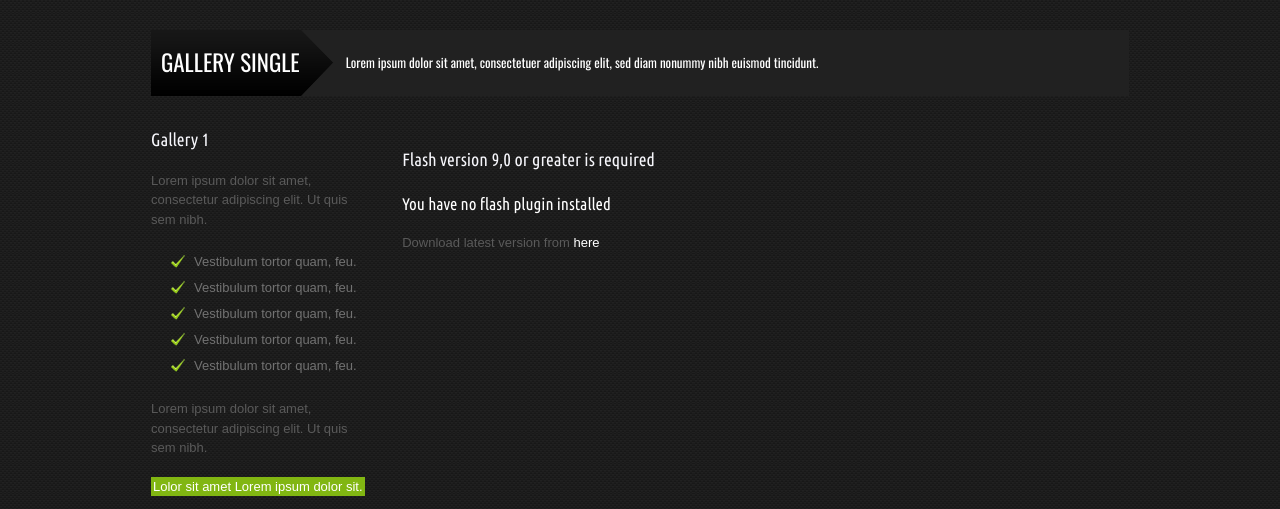
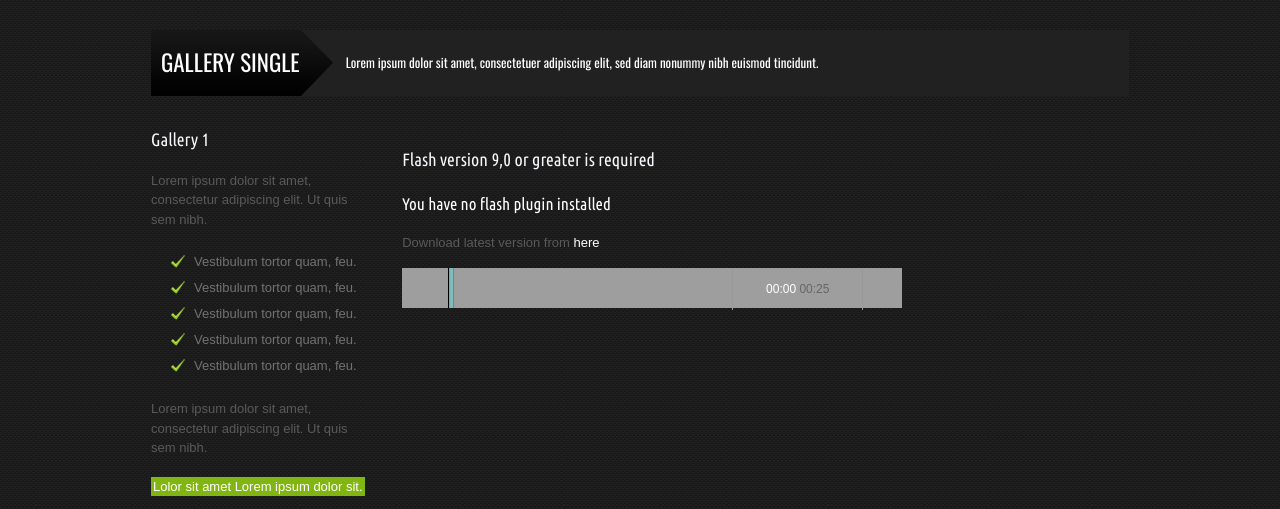
Before and after one commit to wawjr3d/jedient, a PHP site: page /gallery-single.php in a window 1280 px wide. Shown: the part 320-829 px from the top of the page. Run offline with PHP 8.4, Linux system fonts and the light colour scheme; data that the repository does not hold is empty; grey boxes are pictures that could not be loaded.

Commit message:
add a skin to player controls

```diff
--- a/webapp/gallery-single.php
+++ b/webapp/gallery-single.php
@@ -15,11 +15,132 @@
 <link href="css/nivo-slider.css" type="text/css" rel="stylesheet">
 
 <script src="thirdparty/flowplayer/flowplayer-3.2.8.min.js"></script>
+<script src="thirdparty/flowplayer/flowplayer.controls-3.2.8.min.js"></script>
 <style type="text/css">
 	#player {
 		width: 400px;
 		height: 122px;
 	}
+
+	/* root element should be positioned relatively so that
+    child elements can be positioned absolutely */
+#controls {
+    position:relative;
+    height:40px;
+
+    /* black background with a gradient */
+    background:#000 url(images/hulu.png) repeat-x 0 -4px;
+    width:500px;
+}
+
+/* play/pause button */
+#controls .play, #controls .pause {
+    position:absolute;
+    width: 46px;
+    height: 40px;
+    display:block;
+    text-indent:-9999em;
+    background:url(images/hulu.png) no-repeat 10px -61px;
+    cursor:pointer;
+    border-right:1px solid #000;
+}
+
+#controls .play:hover {
+    background-position:10px -105px;
+}
+
+/* pause state */
+#controls .pause {
+    background-position:11px -148px;
+}
+
+#controls .pause:hover {
+    background-position:11px -192px;
+}
+
+/* the timeline (or "scrubber")  */
+#controls .track {
+    left:47px;
+    position:absolute;
+    cursor:pointer;
+    width:285px;
+    border-left:1px solid #999;
+    height:40px;
+}
+
+/* the draggable playhead */
+#controls .playhead {
+    position:absolute;
+    cursor:pointer;
+    background-color:#4ff;
+    opacity:0.3;
+    filter: alpha(opacity=30);
+    width:3px;
+    height:40px;
+    border-right:1px solid #444;
+}
+
+/* buffer- and progress bars. upon runtime the width of these elements grows */
+#controls .progress, #controls .buffer {
+    position:absolute;
+    background-color:#4ff;
+    filter: alpha(opacity=10);
+    opacity:0.1;
+    width:0px;
+    height:40px;
+}
+
+#controls .buffer {
+    background-color:#fff;
+    opacity:0.1;
+    filter: alpha(opacity=10);
+}
+
+/* time display */
+#controls .time {
+    position:absolute;
+    width:129px;
+    left:330px;
+    padding:12px 0;
+    text-align:center;
+    border:1px solid #999;
+    border-width:0 1px;
+    font-size:12px;
+    color:#fff;
+}
+
+/* total duration in time display */
+#controls .time strong {
+    font-weight:normal;
+    color:#666;
+}
+
+/* mute / unmute buttons */
+#controls .mute, #controls .unmute {
+    position:absolute;
+    left:460px;
+    width:40px;
+    height:40px;
+    text-align:center;
+    padding:8px 0;
+    cursor:pointer;
+    text-indent:-9999em;
+    background:url(images/hulu.png) no-repeat 5px -323px;
+}
+
+#controls .mute:hover {
+    background-position:5px -367px;
+}
+
+/* unmute state */
+#controls .unmute {
+    background-position:5px -235px;
+}
+
+#controls .unmute:hover {
+    background-position:5px -279px;
+}
+
 </style>
 </head>
 <body>
@@ -62,14 +183,9 @@
             <div class="three_fourth last" style="padding:20px 0 0 0;">
               <div class="theme-default">
               	<div id="player"></div>
+              	<div id="controls"></div>
               	<script type="text/javascript">
 $f("player", "thirdparty/flowplayer/flowplayer-3.2.9.swf", {
-
-    // common clip: these properties are common to each clip in the playlist
-    clip: {
-        // by default clip lasts 5 seconds
-        duration: 5
-    },
 
     // playlist with five entries
     playlist: [
@@ -79,7 +195,7 @@ $f("player", "thirdparty/flowplayer/flowplayer-3.2.9.swf", {
         {url: "images/ad_244-122.jpg", duration: 0},
 
 
-        {url: "media/audio/track26.mp3"}
+        {url: "media/audio/test.mp3"}
 
     ],
 
@@ -88,16 +204,10 @@ $f("player", "thirdparty/flowplayer/flowplayer-3.2.9.swf", {
         audio: {
             url: 'thirdparty/flowplayer/plugins/flowplayer.audio-3.2.8.swf'
         },
-        controls: {
-            playlist: true,
-
-            // use tube skin with a different background color
-            //url: "http://releases.flowplayer.org/swf/flowplayer.controls-tube-.swf",
-            backgroundColor: '#aedaff'
-        }
+        controls: null
     }
 
-});
+}).controls("controls", {duration: 25});
               	</script>
 
               <!--
```
Also changed, not shown: webapp/thirdparty/flowplayer/flowplayer.controls-3.2.8.min.js (added), 1 other file.
